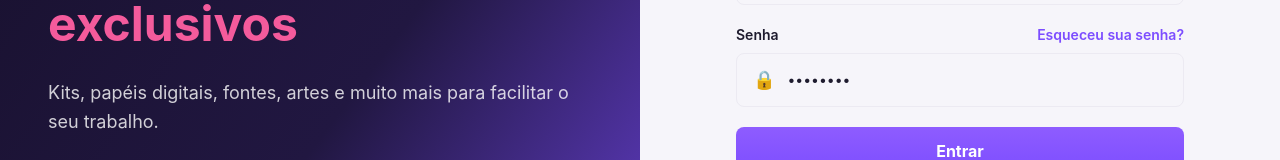
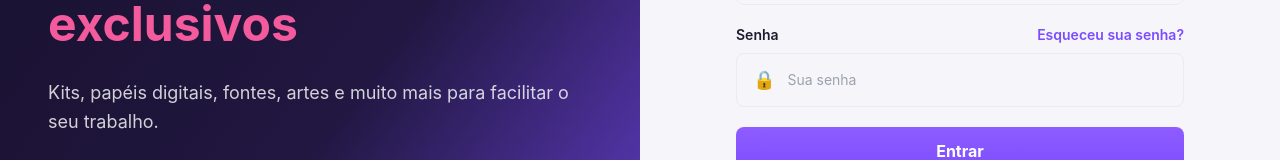
Before and after one commit to brunooportilho-10/a4club-frontend1, a Next.js app: page /login in a window 1280 px wide. Shown: the part 286-446 px from the top of the page. Built offline with nearby package versions, Linux system fonts and the light colour scheme.

Commit message:
Update page.tsx

```diff
--- a/app/login/page.tsx
+++ b/app/login/page.tsx
@@ -8,7 +8,7 @@ export default function LoginPage() {
   const router = useRouter()
   const { user, login, isLoading, error } = useAuth()
   const [email, setEmail] = useState('camila@a4digital.com.br')
-  const [password, setPassword] = useState('••••••••')
+  const [password, setPassword] = useState('')
   const [localError, setLocalError] = useState('')
 
   useEffect(() => {
@@ -20,7 +20,7 @@ export default function LoginPage() {
 
   const handleLogin = async (e: React.FormEvent) => {
     e.preventDefault()
-    setLocalError('')
+    setLocalError(err.message || 'Erro ao fazer login')
     try {
       await login(email, password)
       router.push('/')
```
